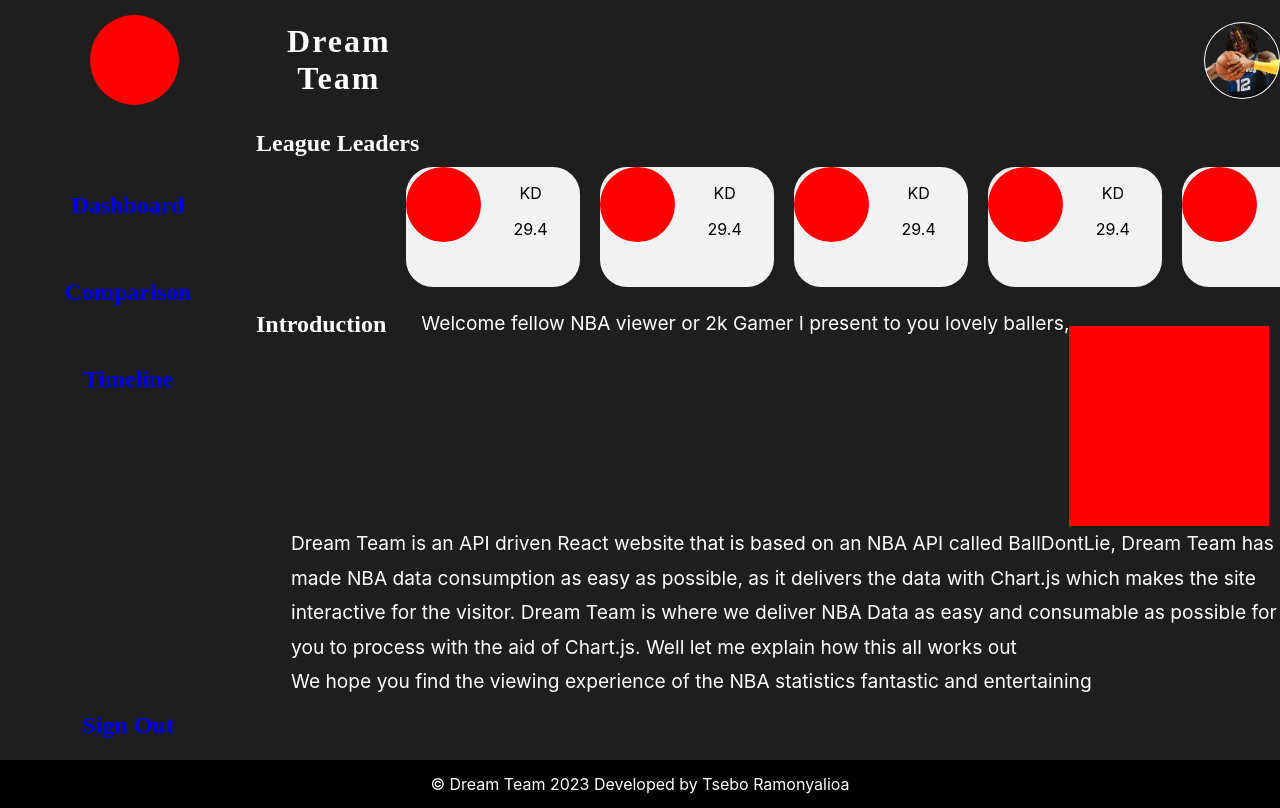
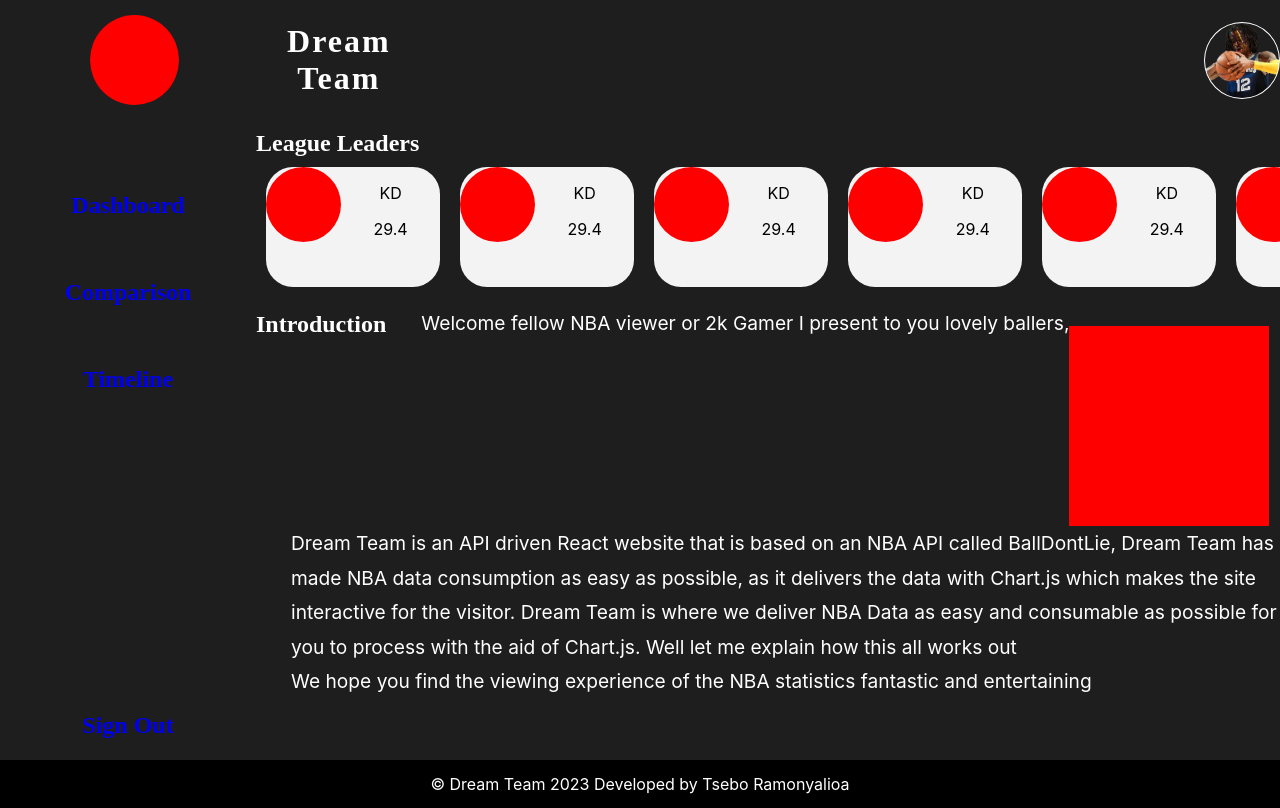
Before and after one commit to Tsebo200/Dream-Team, a React (Create React App) app: page / in a window 1280 px wide. Built offline with nearby package versions, Linux system fonts and the light colour scheme.

Commit message:
Removed card-Spacer and float left
Now Slider working just fine

```diff
--- a/src/Pages/Landing.jsx
+++ b/src/Pages/Landing.jsx
@@ -25,7 +25,6 @@ const Landing = () => {
                         <p>KD</p>
                         <p>29.4</p>
                     </div>
-                    <div className="cardSpacer"></div>
                     </>
                     ); })}
             </div>
--- a/src/Sass/styles.sass
+++ b/src/Sass/styles.sass
@@ -108,7 +108,6 @@ h4
             // background: 464646
             overflow: auto
             white-space: nowrap
-            // float: left
 
         .cardContainer
             width: 17%
@@ -118,7 +117,6 @@ h4
             background: #F3F3F3
             margin-left: 10px
             margin-right: 10px
-            // float: left
 
             .playerIcon
                 width: 75px
@@ -132,12 +130,6 @@ h4
                 height: 75px
                 background: black
 
-
-        .cardSpacer
-            width: 35px
-            height: 100%
-            // background: red
-            float: left
 
 
 
```
